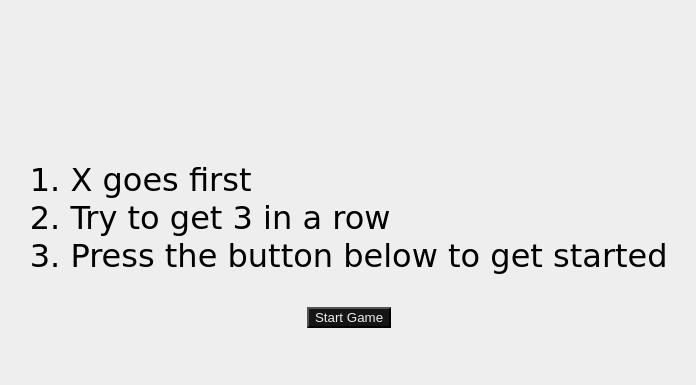
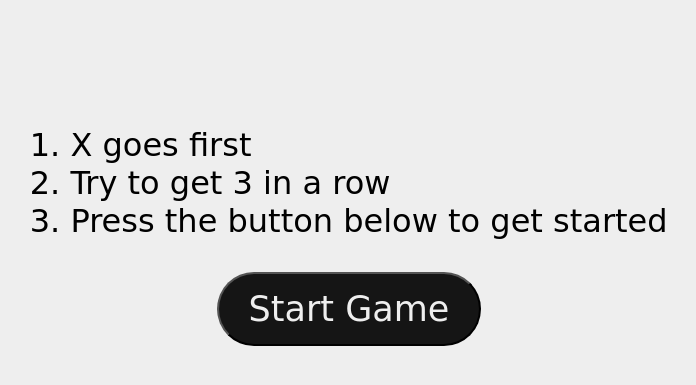
Before and after one commit to charliedodds/tic-tac-toe, a plain HTML site: page index.html in a window 1280 px wide. Shown: the part 321-706 px from the top of the page, without its empty margins (291-987 px from the left). Drawn offline with Linux system fonts and the light colour scheme; a web font is replaced by a local one.

Commit message:
Add button styles separately

```diff
--- a/index.css
+++ b/index.css
@@ -117,18 +117,15 @@ main {
   margin: 0.5rem;
 }
 
-.btn {
+.reset-btn {
+  background-color: #eee;
+  color: #151515;
+  box-shadow: 0 0 20px #eeeeee33;
   cursor: pointer;
   font-size: 1.75rem;
   padding: 0.75rem 1.5rem;
   font-family: inherit;
   border-radius: 2.5rem;
-}
-
-.reset-btn {
-  background-color: #eee;
-  color: #151515;
-  box-shadow: 0 0 20px #eeeeee33;
 }
 
 #instructions {
@@ -143,6 +140,11 @@ main {
 .start-btn {
   background-color: #151515;
   color: #eee;
+  cursor: pointer;
+  font-size: 1.75rem;
+  padding: 0.75rem 1.5rem;
+  font-family: inherit;
+  border-radius: 2.5rem;
 }
 
 @media (min-width: 426px) {
```
